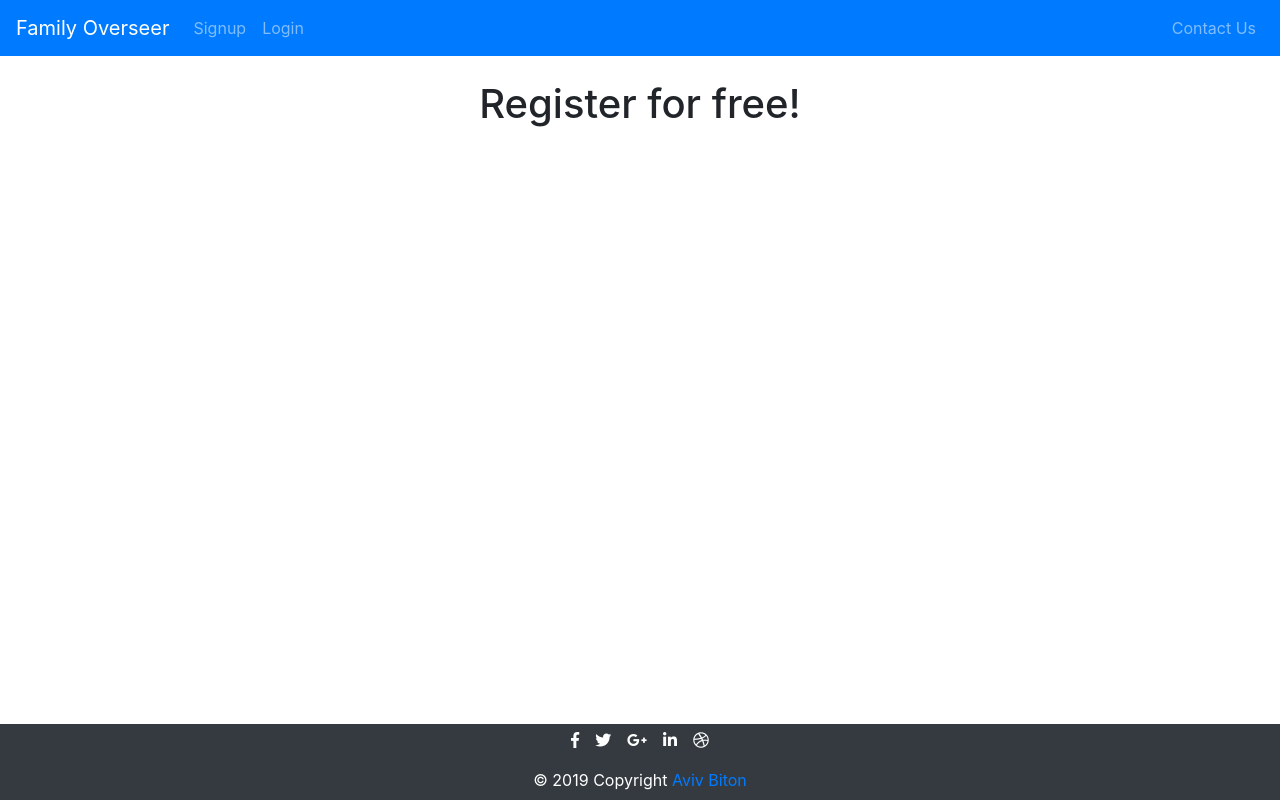
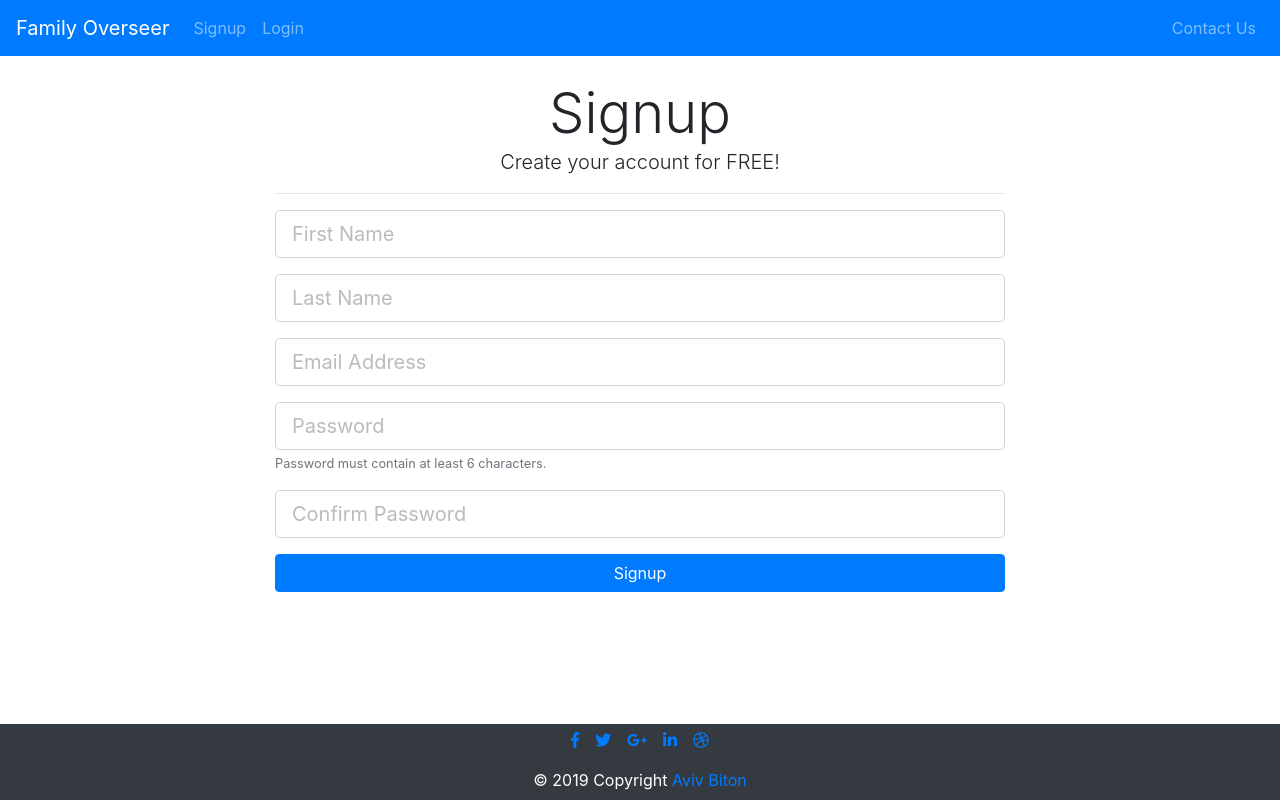
Before and after one commit to avivbiton/FamilyOverseer, a React (Create React App) app in the folder frontend/: page /register in a window 1280 px wide. Built offline with nearby package versions, Linux system fonts and the light colour scheme.

Commit message:
Frontend register form

```diff
--- a/frontend/package.json
+++ b/frontend/package.json
@@ -3,10 +3,14 @@
   "version": "0.1.0",
   "private": true,
   "dependencies": {
+    "axios": "^0.18.0",
+    "node-sass": "^4.11.0",
     "react": "^16.7.0",
     "react-dom": "^16.7.0",
+    "react-redux": "^6.0.0",
     "react-router-dom": "^4.3.1",
-    "react-scripts": "2.1.3"
+    "react-scripts": "2.1.3",
+    "redux": "^4.0.1"
   },
   "scripts": {
     "start": "react-scripts start",
--- a/frontend/src/App.css
+++ /dev/null
@@ -1,39 +0,0 @@
-img {
-  width: 100%;
-}
-
-.landing {
-  position: relative;
-  background: url('./background.jpg') no-repeat;
-  background-size: cover;
-  background-position: center;
-  height: 100vh;
-  margin-top: -24px;
-  margin-bottom: -50px;
-}
-
-.landing-inner {
-  padding-top: 80px;
-}
-
-.dark-overlay {
-  background-color: rgba(0, 0, 0, 0.7);
-  position: absolute;
-  top: 0;
-  left: 0;
-  width: 100%;
-  height: 100%;
-}
-
-.card-form {
-  opacity: 0.9;
-}
-
-.latest-profiles-img {
-  width: 40px;
-  height: 40px;
-}
-
-.form-control::placeholder {
-  color: #bbb !important;
-}
--- a/frontend/src/App.js
+++ b/frontend/src/App.js
@@ -1,24 +1,22 @@
 import React, { Component } from 'react';
 import { BrowserRouter as Router, Route } from 'react-router-dom';
-import "./App.css";
+import "./App.scss";
 
 import Navbar from "./components/Navbar";
 import Footer from "./components/Footer";
 import Landing from "./components/pages/Landing";
 import Register from "./components/pages/Register";
-
-
-// TODO: Add redux
+import Login from "./components/pages/Login";
 
 class App extends Component {
   render() {
     return (
       <Router>
         <div>
-
           <Navbar />
           <Route exact path="/" component={Landing} />
           <Route exact path="/register" component={Register} />
+          <Route exact path="/login" component={Login} />
           <Footer />
         </div>
       </Router>
--- /dev/null
+++ b/frontend/src/App.scss
@@ -0,0 +1,41 @@
+
+img {
+  width: 100%;
+}
+
+.landing {
+  position: relative;
+  background: url('./background.jpg') no-repeat;
+  background-size: cover;
+  background-position: center;
+  height: 100vh;
+  margin-top: -24px;
+  margin-bottom: -50px;
+}
+
+.landing-inner {
+  padding-top: 80px;
+}
+
+.dark-overlay {
+  background-color: rgba(0, 0, 0, 0.7);
+  position: absolute;
+  top: 0;
+  left: 0;
+  width: 100%;
+  height: 100%;
+}
+
+
+.card-form {
+  opacity: 0.9;
+}
+
+.latest-profiles-img {
+  width: 40px;
+  height: 40px;
+}
+
+.form-control::placeholder {
+  color: #bbb !important;
+}
--- a/frontend/src/components/Footer.js
+++ b/frontend/src/components/Footer.js
@@ -10,27 +10,27 @@ class Footer extends Component {
 
                     <ul className="list-unstyled list-inline text-center mt-1">
                         <li className="list-inline-item">
-                            <a className="btn-floating btn-fb mx-1">
+                            <a href="http://www.google.com" className="btn-floating btn-fb mx-1">
                                 <i className="fab fa-facebook-f"> </i>
                             </a>
                         </li>
                         <li className="list-inline-item">
-                            <a className="btn-floating btn-tw mx-1">
+                            <a href="http://www.google.com" className="btn-floating btn-tw mx-1">
                                 <i className="fab fa-twitter"> </i>
                             </a>
                         </li>
                         <li className="list-inline-item">
-                            <a className="btn-floating btn-gplus mx-1">
+                            <a href="http://www.google.com" className="btn-floating btn-gplus mx-1">
                                 <i className="fab fa-google-plus-g"> </i>
                             </a>
                         </li>
                         <li className="list-inline-item">
-                            <a className="btn-floating btn-li mx-1">
+                            <a href="http://www.google.com" className="btn-floating btn-li mx-1">
                                 <i className="fab fa-linkedin-in"> </i>
                             </a>
                         </li>
                         <li className="list-inline-item">
-                            <a className="btn-floating btn-dribbble mx-1">
+                            <a href="http://www.google.com" className="btn-floating btn-dribbble mx-1">
                                 <i className="fab fa-dribbble"> </i>
                             </a>
                         </li>
--- /dev/null
+++ b/frontend/src/components/common/FormControls.js
@@ -0,0 +1,47 @@
+import React from 'react'
+
+export const InputControl = ({
+    type,
+    text,
+    id,
+    name,
+    value,
+    onChange,
+    placeholder,
+    description,
+    classes
+}) => (
+
+        <div className="form-group">
+            {text ? <label for={id}>{text}</label> : null}
+            <input className={`form-control form-control-lg ${classes}`}
+                type={type}
+                id={id}
+                name={name}
+                value={value}
+                onChange={onChange}
+                placeholder={placeholder}
+                aria-describedby={`descOf${name}`}
+            />
+            {description ? <small id={`descOf${name}`} className="form-textd text-muted">{description}</small> : null}
+        </div>
+
+    );
+
+
+export const ButtonControl = ({
+    text,
+    id,
+    name,
+    onClick,
+    classes
+}) => (
+        <div className="form-group">
+            <button type="button" className={`btn btn-primary ${classes}`}
+                id={id}
+                name={name}
+                onClick={onClick}
+            >{text}</button>
+        </div>
+
+    )
--- /dev/null
+++ b/frontend/src/components/pages/Login.js
@@ -0,0 +1,13 @@
+import React, { Component } from 'react'
+
+class Login extends Component {
+    render() {
+        return (
+            <div>
+
+            </div>
+        )
+    }
+}
+
+export default Login;
--- a/frontend/src/components/pages/Register.js
+++ b/frontend/src/components/pages/Register.js
@@ -1,10 +1,92 @@
 import React, { Component } from 'react'
 
+import { InputControl, ButtonControl } from "../common/FormControls";
+
 class Register extends Component {
+
+    constructor() {
+        super();
+        this.state = {
+            firstName: "",
+            lastName: "",
+            email: "",
+            password: "",
+            passwordConfirm: ""
+        }
+    }
+
+    onInputChange = e => {
+        this.setState({ [e.target.name]: e.target.value });
+    }
+
+    onSubmit = e => {
+        e.preventDefault();
+
+        console.log(this.state);
+
+    }
+
     render() {
         return (
-            <div>
-                <h1 className="text-center">Register for free!</h1>
+            <div className="container">
+                <div className="row">
+                    <div className="col-md-8 m-auto">
+                        <div className="display-4 text-center">Signup</div>
+                        <div className="lead text-center">Create your account for FREE!</div>
+                        <hr />
+                        <form>
+                            <InputControl
+                                type="text"
+                                id="firstName"
+                                name="firstName"
+                                value={this.state.firstName}
+                                onChange={this.onInputChange}
+                                placeholder="First Name"
+                            />
+                            <InputControl
+                                type="text"
+                                id="lastName"
+                                name="lastName"
+                                value={this.state.lastName}
+                                onChange={this.onInputChange}
+                                placeholder="Last Name"
+                            />
+                            <InputControl
+                                type="email"
+                                id="email"
+                                name="email"
+                                value={this.state.email}
+                                onChange={this.onInputChange}
+                                placeholder="Email Address"
+                            />
+                            <InputControl
+                                type="password"
+                                id="password"
+                                name="password"
+                                value={this.state.password}
+                                onChange={this.onInputChange}
+                                placeholder="Password"
+                                description="Password must contain at least 6 characters."
+                            />
+                            <InputControl
+                                type="password"
+                                id="passwordConfirm"
+                                name="passwordConfirm"
+                                value={this.state.passwordConfirm}
+                                onChange={this.onInputChange}
+                                placeholder="Confirm Password"
+                            />
+                            <ButtonControl
+                                classes="btn-block"
+                                text="Signup"
+                                id="register"
+                                name="register"
+                                onClick={this.onSubmit}
+                            />
+                        </form>
+                    </div>
+
+                </div>
             </div>
         )
     }
```
Also changed, not shown: 2 other files (tests, documents, lock files or other folders).
